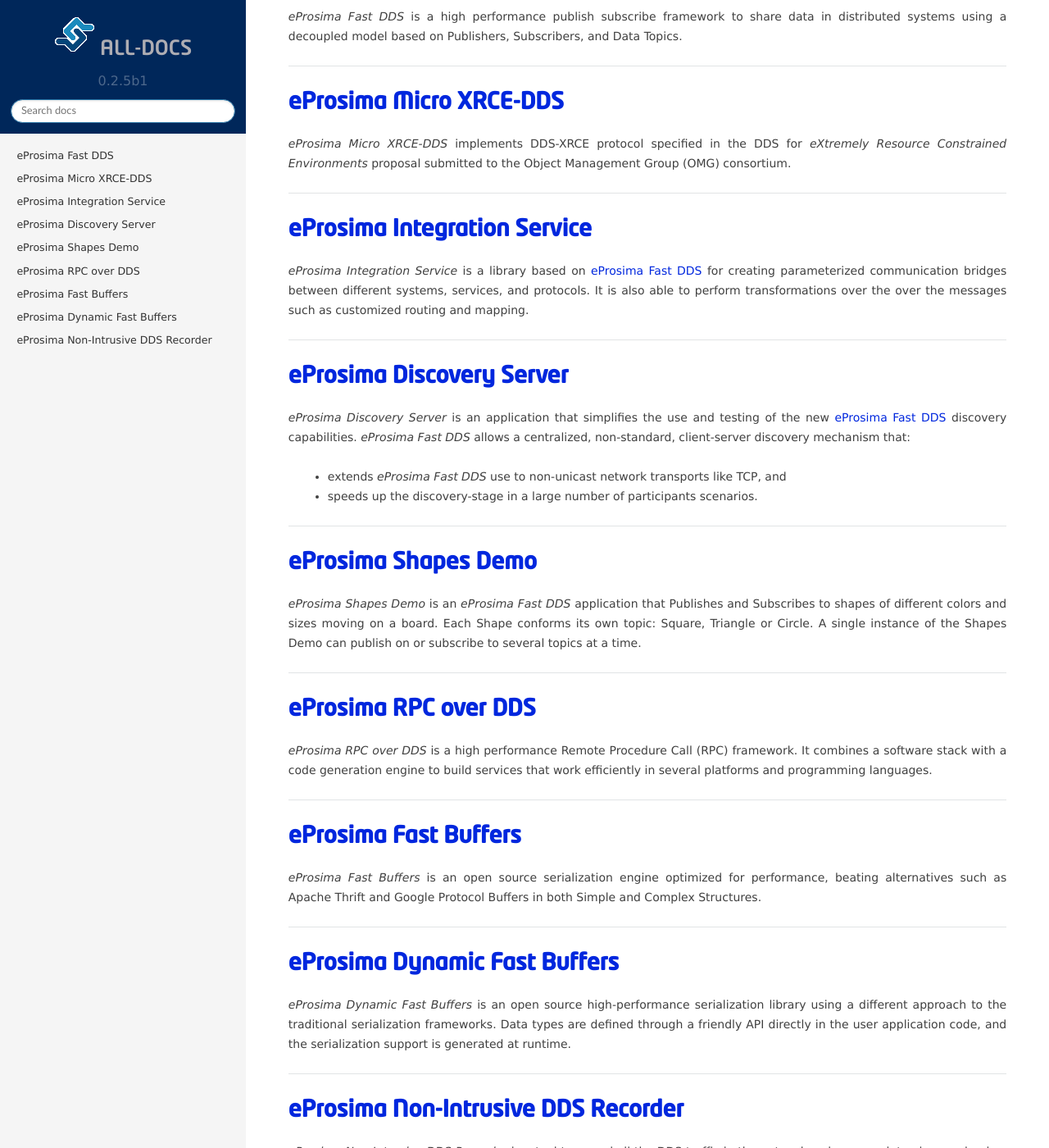
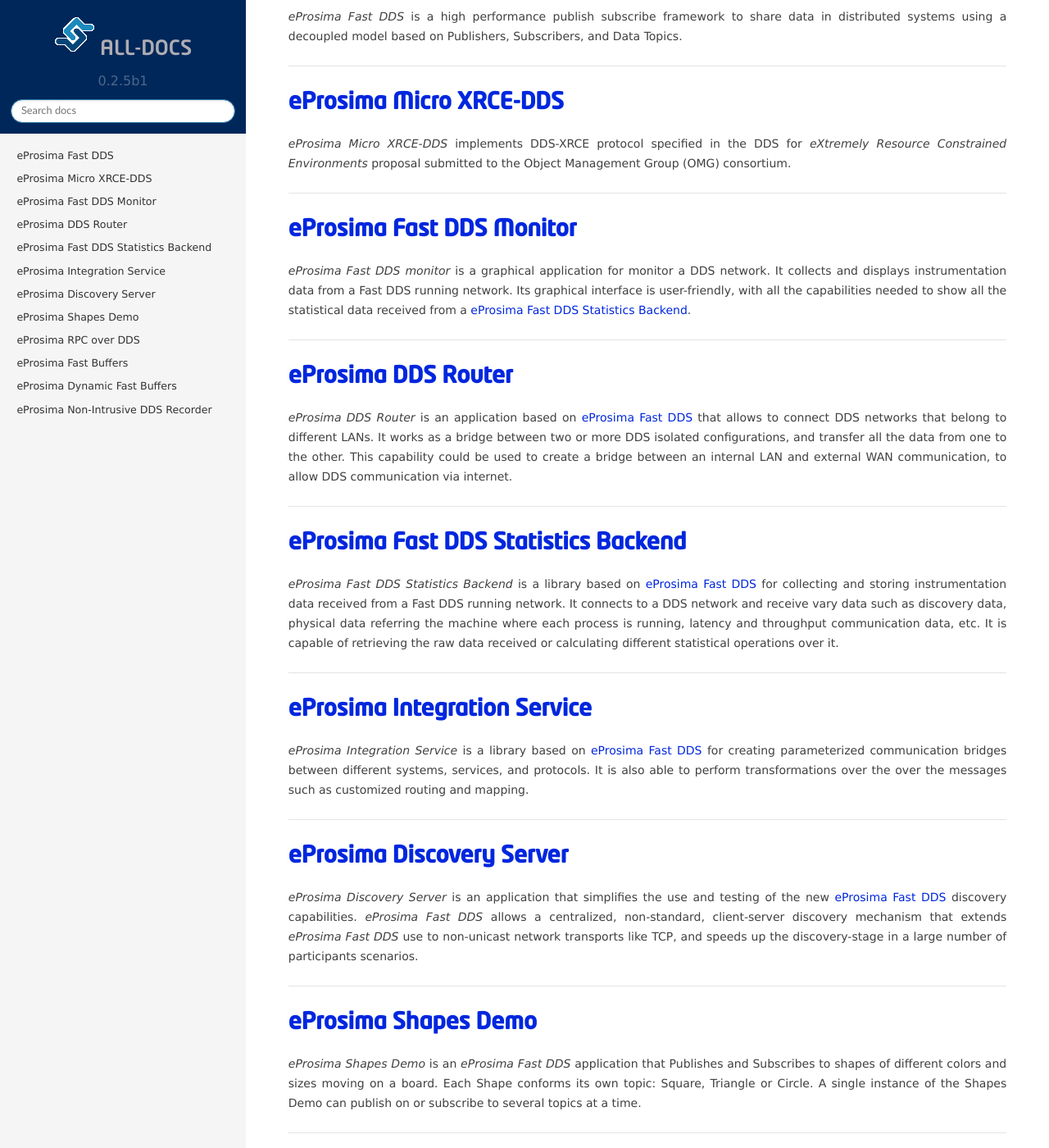
Before and after one commit to eProsima/all-docs, a Sphinx documentation site: the page built from source/index.rst, in a window 1280 px wide and 1400 px high, scrolled down 584 px. Shown: the whole window at 82% size. Built offline with Sphinx 7.4.7 and the Read the Docs theme 2.0.0, drawn with Linux system fonts in a browser that asks for light colours; the version number is read from the project's files by our own code.

Commit message:
Add Monitor Backend and Router to all docs
Signed-off-by: jparisu <javierparis@eprosima.com>

```diff
--- a/source/index.rst
+++ b/source/index.rst
@@ -36,6 +36,41 @@
 
 ------------------------------------------------------------------------------------------------------------------------
 
+`eProsima Fast DDS Monitor`_
+----------------------------------
+
+*eProsima Fast DDS monitor* is a graphical application for monitor a DDS network.
+It collects and displays instrumentation data from a Fast DDS running network.
+Its graphical interface is user-friendly, with all the capabilities needed to
+show all the statistical data received from a `eProsima Fast DDS Statistics Backend`_.
+
+------------------------------------------------------------------------------------------------------------------------
+
+`eProsima DDS Router`_
+----------------------------------
+
+*eProsima DDS Router* is an application based on `eProsima Fast DDS`_ that allows
+to connect DDS networks that belong to different LANs.
+It works as a bridge between two or more DDS isolated configurations, and transfer
+all the data from one to the other.
+This capability could be used to create a bridge between an internal LAN and
+external WAN communication, to allow DDS communication via internet.
+
+------------------------------------------------------------------------------------------------------------------------
+
+`eProsima Fast DDS Statistics Backend`_
+----------------------------------------
+
+*eProsima Fast DDS Statistics Backend* is a library based on `eProsima Fast DDS`_
+for collecting and storing instrumentation data received from a Fast DDS running network.
+It connects to a DDS network and receive vary data such as discovery data, physical data
+referring the machine where each process is running, latency and throughput communication
+data, etc.
+It is capable of retrieving the raw data received or calculating different statistical
+operations over it.
+
+------------------------------------------------------------------------------------------------------------------------
+
 `eProsima Integration Service`_
 ----------------------------------
 
@@ -51,10 +86,9 @@
 
 *eProsima Discovery Server* is an application that simplifies the use and testing of the new `eProsima Fast DDS`_
 discovery capabilities.
-*eProsima Fast DDS* allows a centralized, non-standard, client-server discovery mechanism that:
-
-    - extends *eProsima Fast DDS* use to non-unicast network transports like TCP, and
-    - speeds up the discovery-stage in a large number of participants scenarios.
+*eProsima Fast DDS* allows a centralized, non-standard, client-server discovery mechanism that
+extends *eProsima Fast DDS* use to non-unicast network transports like TCP, and
+speeds up the discovery-stage in a large number of participants scenarios.
 
 ------------------------------------------------------------------------------------------------------------------------
 
@@ -112,3 +146,6 @@
 .. _eProsima Non-Intrusive DDS Recorder:    https://www.eprosima.com/docs/non-intrusive-dds-recorder/1.0.0/pdf/User-Manual.pdf
 .. _eProsima Dynamic Fast Buffers: https://www.eprosima.com/docs/dynamic-fast-buffers/0.2.0/pdf/User-Manual.pdf
 .. _eProsima Discovery Server: https://eprosima-discovery-server.readthedocs.io/en/latest/
+.. _eProsima Fast DDS Statistics Backend: https://fast-dds-statistics-backend.readthedocs.io/en/latest/
+.. _eProsima Fast DDS Monitor: https://fast-dds-monitor.readthedocs.io/en/latest/
+.. _eProsima DDS Router: https://eprosima-dds-router.readthedocs.io/en/latest/
```
